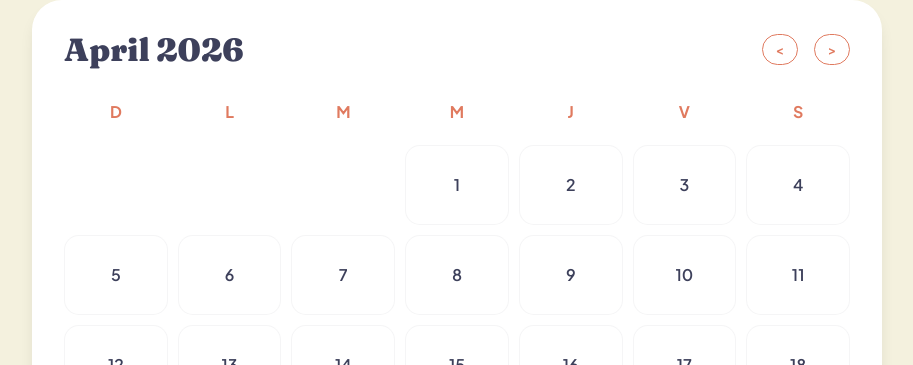
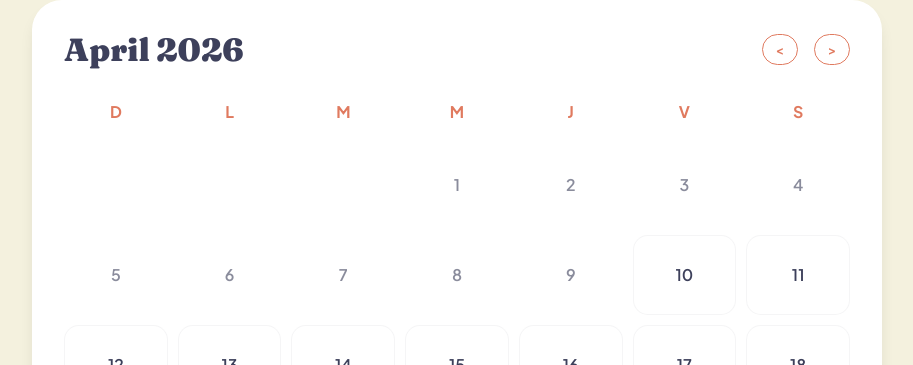
Before and after one commit to GuilhermeTosin/chez-luma, a React (Vite) app: page / in a window 1280 px wide. Shown: the part 3473-3838 px from the top of the page, without its empty margins (183-1096 px from the left). Built offline with nearby package versions, Linux system fonts and the light colour scheme.

Commit message:
feat: block past dates in calendar

```diff
--- a/src/App.jsx
+++ b/src/App.jsx
@@ -72,6 +72,13 @@ const Calendar = ({ t, isAdmin, showAdminLogin, adminPassword, setAdminPassword,
       saveAvailability({ ...availability, [dateKey]: next });
     } else {
       // Client Selection: Select Range
+
+      // Block past dates
+      const today = new Date();
+      today.setHours(0,0,0,0);
+      const clickedDate = new Date(year, month, day);
+      if (clickedDate < today) return;
+
       // Block click if date is not available
       if (currentStatus !== 'available') return;
 
@@ -113,6 +120,15 @@ const Calendar = ({ t, isAdmin, showAdminLogin, adminPassword, setAdminPassword,
         classes += ' day-selected';
       }
     }
+
+    // Mark past dates
+    const today = new Date();
+    today.setHours(0,0,0,0);
+    const dateOfCell = new Date(year, month, day);
+    if (day && dateOfCell < today) {
+      classes += ' day-past';
+    }
+
     return classes;
   };
 
--- a/src/styles/index.css
+++ b/src/styles/index.css
@@ -509,9 +509,21 @@ header {
   z-index: 2;
 }
 
-.day-empty {
+.day-empty, .day-past {
   cursor: default;
   border: none;
+}
+
+.day-past {
+  background-color: #f5f5f5;
+  color: #ccc;
+  opacity: 0.6;
+}
+
+.day-past:hover {
+  transform: none !important;
+  box-shadow: none !important;
+  border-color: #eee !important;
 }
 
 .day-available {
```
